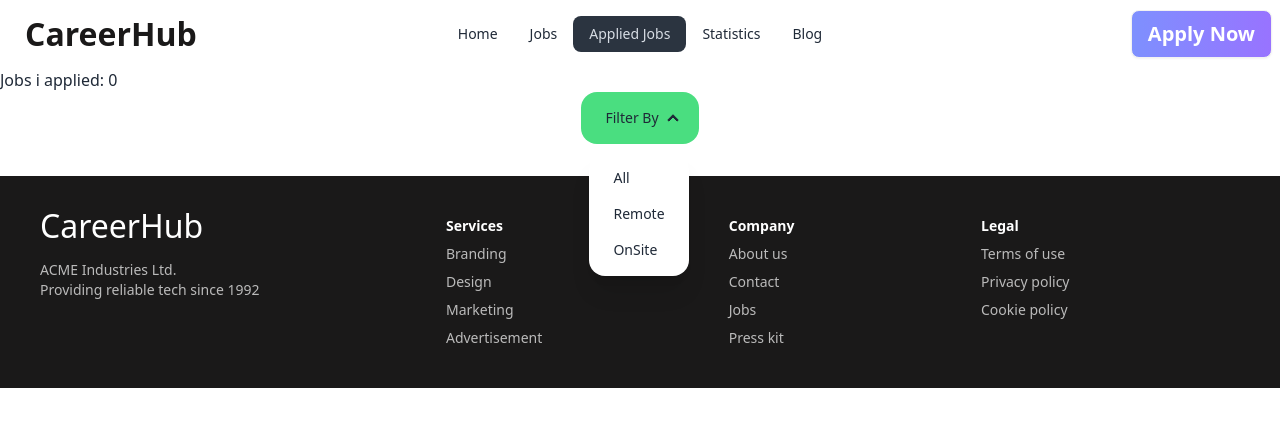
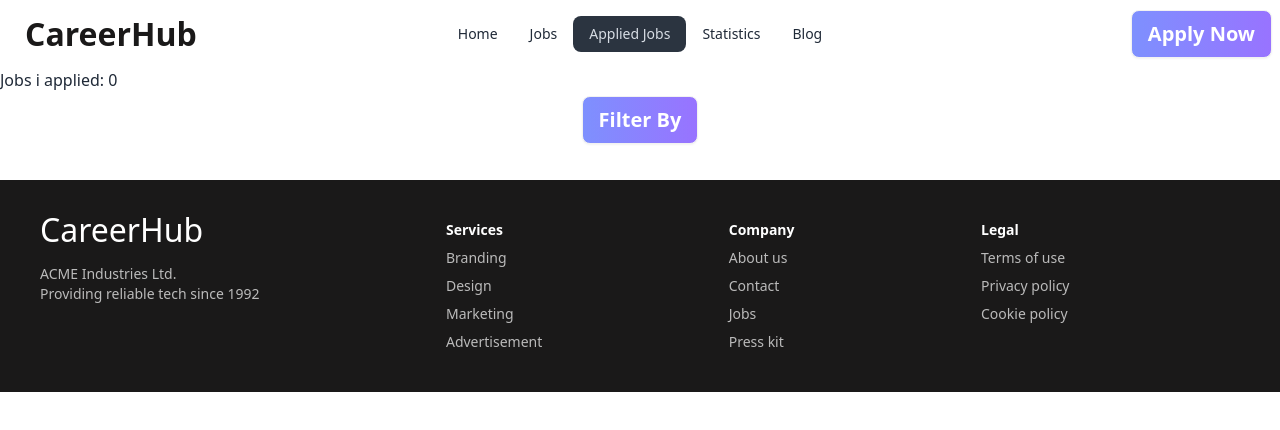
Before and after one commit to SaifullahKabirRana/Career-Hub, a React (Vite) app: page /applied in a window 1280 px wide. Shown: the top 430 px of the page. Built offline with nearby package versions, Linux system fonts and the light colour scheme.

Commit message:
added dropdown

```diff
--- a/src/components/AppliedJobs/AppliedJobs.jsx
+++ b/src/components/AppliedJobs/AppliedJobs.jsx
@@ -47,19 +47,15 @@ const AppliedJobs = () => {
     return (
         <div>
             <h2>Jobs i applied: {appliedJobs.length}</h2>
-            <div className="text-center ">
-                <ul className="menu lg:menu-horizontal rounded-box bg-green-400 mb-8">
-                    <li>
-                        <details open>
-                            <summary >Filter By</summary>
-                            <ul>
-                                <li onClick={()=> handleJobsFilter('all')}><a>All</a></li>
-                                <li onClick={() => handleJobsFilter('remote')}><a>Remote</a></li>
-                                <li onClick={() => handleJobsFilter('onsite')}><a>OnSite</a></li>
-                            </ul>
-                        </details>
-                    </li>
-                </ul>
+            <div className="text-center mb-8 ">
+                <div className="dropdown ">
+                    <div tabIndex={0} role="button" className="btn m-1 bg-gradient-to-r from-[#7E90FE] to-[#9873FF] text-white text-xl font-semibold">Filter By</div>
+                    <ul tabIndex={0} className="dropdown-content z-[1] menu p-2 shadow bg-base-100 rounded-box w-52 bg-gradient-to-r from-[#cbd2ff] to-[#dbd0ff]  font-medium">
+                        <li onClick={() => handleJobsFilter('all')}><a>All</a></li>
+                        <li onClick={() => handleJobsFilter('remote')}><a>Remote</a></li>
+                        <li onClick={() => handleJobsFilter('onsite')}><a>OnSite</a></li>
+                    </ul>
+                </div>
             </div>
 
             <div className="">
```
